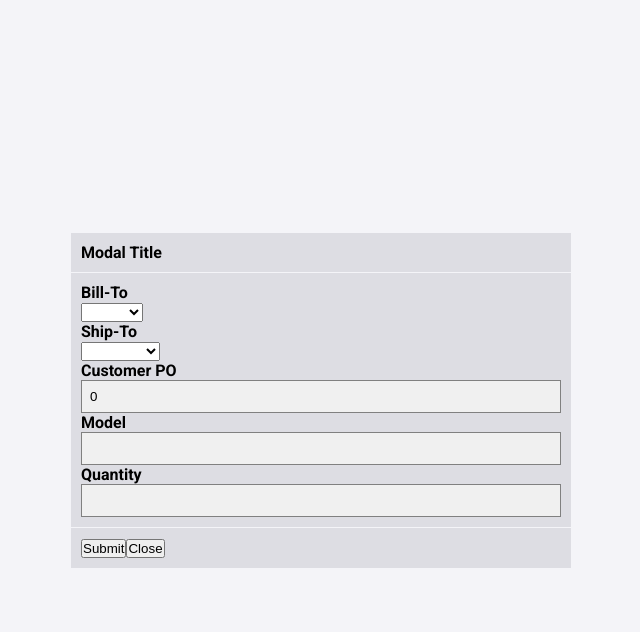
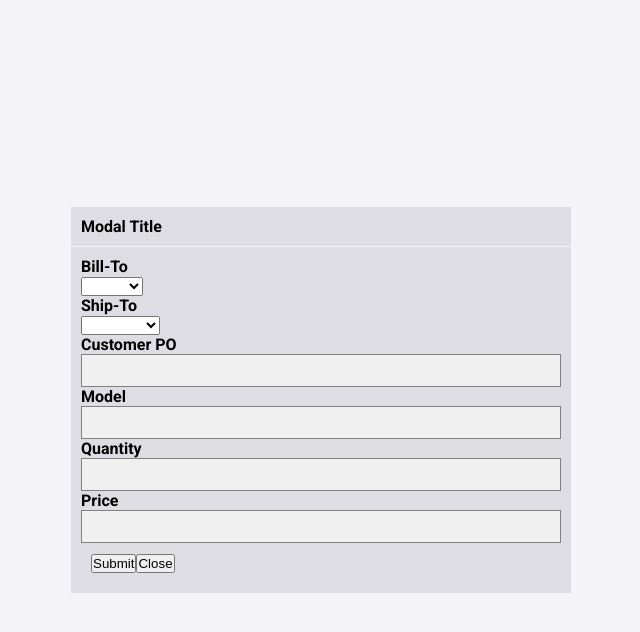
Before and after one commit to jcho-project/orderflow, a React (Create React App) app: page / in a window 1280 px wide. Both pictures are taken after a click on the button "New Order". Shown: the top 632 px of the page, without its empty margins (319-959 px from the left). Built offline with nearby package versions, Linux system fonts and the light colour scheme.

Commit message:
add onChange handler to bill-to ship-to model and quantity and add price field and move whole input fields into one form input require fix regarding submit

```diff
--- a/src/components/CreateForm.jsx
+++ b/src/components/CreateForm.jsx
@@ -19,15 +19,16 @@ function CreateForm() {
     // const name = e.target.name
     // const value = e.target.value
 
-
     const { name, value } = e.target
 
     setValues({
       ...values,
       [name]: value,
     })
+  }
 
-    console.log(values)
+  const handleFormSubmit = (e) => {
+    console.log(e.target)
   }
 
   const Modal = ({ show, close }) => {
@@ -42,39 +43,39 @@ function CreateForm() {
             <h4 className="modal-title">Modal Title</h4>
           </div>
           <div className="modal-body">
+            <form>
               {/* bill-to selector */}
               <h4>Bill-To</h4>
-            <form>
-                <select>
+                <select name="bill-to" value={values["bill-to"]} onChange={handleInputChange}>
                   <option value=""></option>
                   <option value="MSH">MSH</option>
                   <option value="Saturn">Saturn</option>
                   <option value="Otto">OTTO</option>
                 </select>
-            </form>
               {/* ship-to selector */}
               <h4>Ship-To</h4>
-            <form>
-              <select>
+              <select name="ship-to" value={values["ship-to"]} onChange={handleInputChange}>
                 <option value=""></option>
                 <option value="New York">New York</option>
                 <option value="Boston">Boston</option>
                 <option value="LA">LA</option>
               </select>
-            </form>
               {/* customer po input */}
               <h4>Customer PO</h4>
-            <input type="text" value={values.customer_po} onChange={handleInputChange} name="customer_po" />
+              <input type="text" name="customer_po" onSubmit={handleInputChange} />
               {/* model input */}
               <h4>Model</h4>
-            <input type="text" />
+              <input type="text" name="model" onSubmit={handleInputChange} />
               {/* quantity input */}
               <h4>Quantity</h4>
-            <input type="text" />
+              <input type="text" name="quantity" onSubmit={handleInputChange} />
+              <h4>Price</h4>
+              <input type="text" name="price" onSubmit={handleInputChange} />
+              <div className="modal-footer">
+                <button type="submit" onClick={handleFormSubmit} >Submit</button>
+                <button onClick={close}>Close</button>
               </div>
-          <div className="modal-footer">
-            <button type="submit">Submit</button>
-            <button onClick={close}>Close</button>
+            </form>
           </div>
         </div>
       </div>
```
Lines whose indentation alone changed are shown as unchanged.
